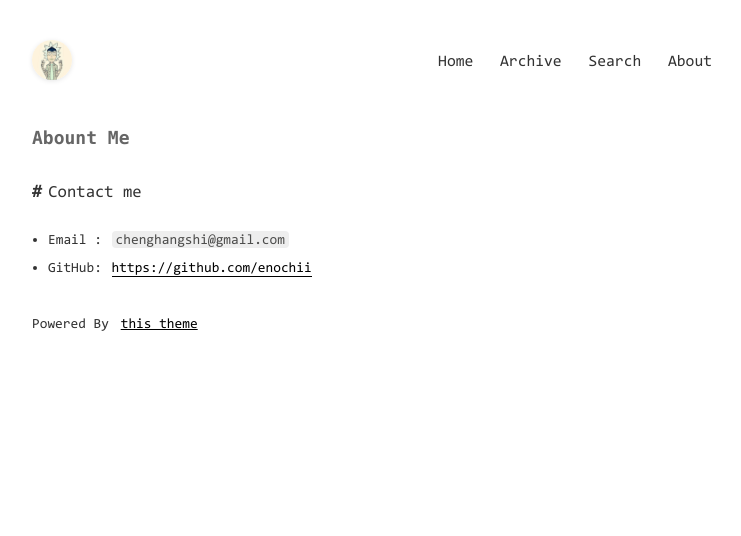
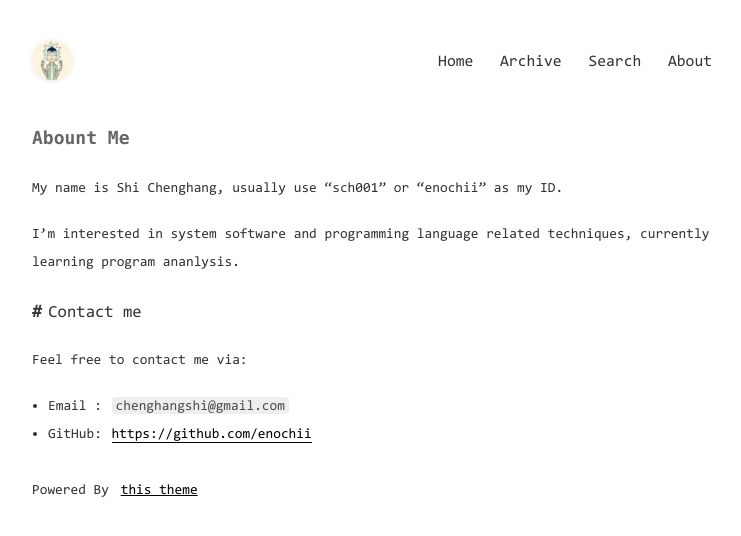
Before and after one commit to enochii/enochii.github.io, a Jekyll site: the page built from pages/about.md, in a window 1280 px wide. Shown: the top 536 px of the page, without its empty margins (268-1009 px from the left). Built offline with Jekyll 4.4.1, drawn with Linux system fonts in a browser that asks for light colours; comment, search, counter and statistics services are not loaded.

Commit message:
Update about.md

```diff
--- a/pages/about.md
+++ b/pages/about.md
@@ -3,7 +3,13 @@ layout: mypost
 title: Abount Me
 ---
 
+My name is Shi Chenghang, usually use "sch001" or "enochii" as my ID.
+
+I'm interested in system software and programming language related techniques, currently learning program ananlysis.
+
 ## Contact me
+
+Feel free to contact me via:
 
 - Email&nbsp;: `chenghangshi@gmail.com`
 
```
